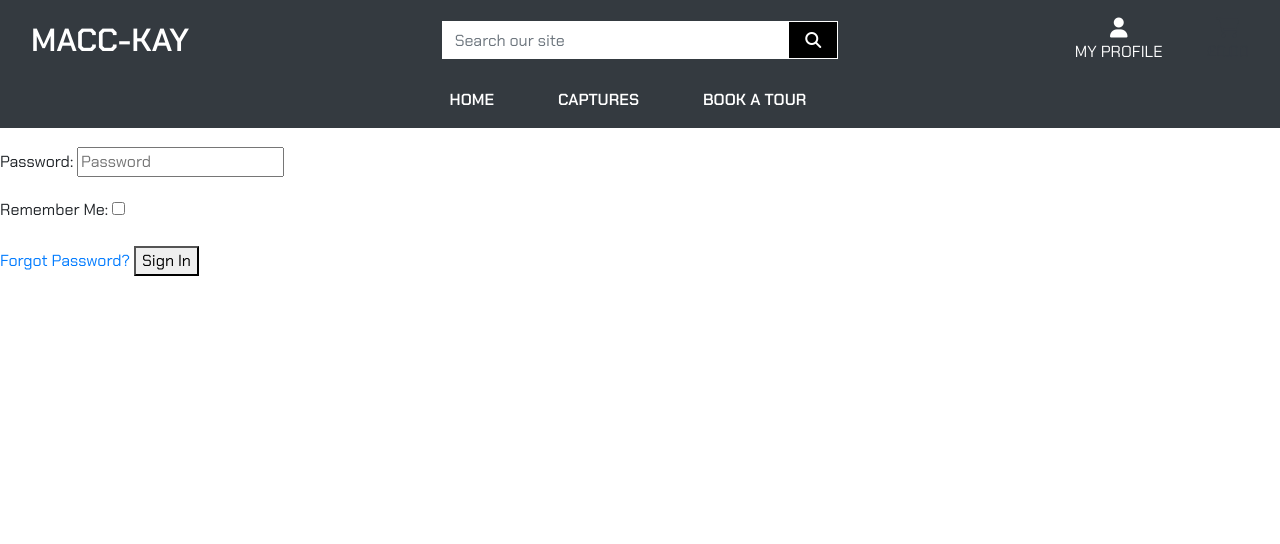
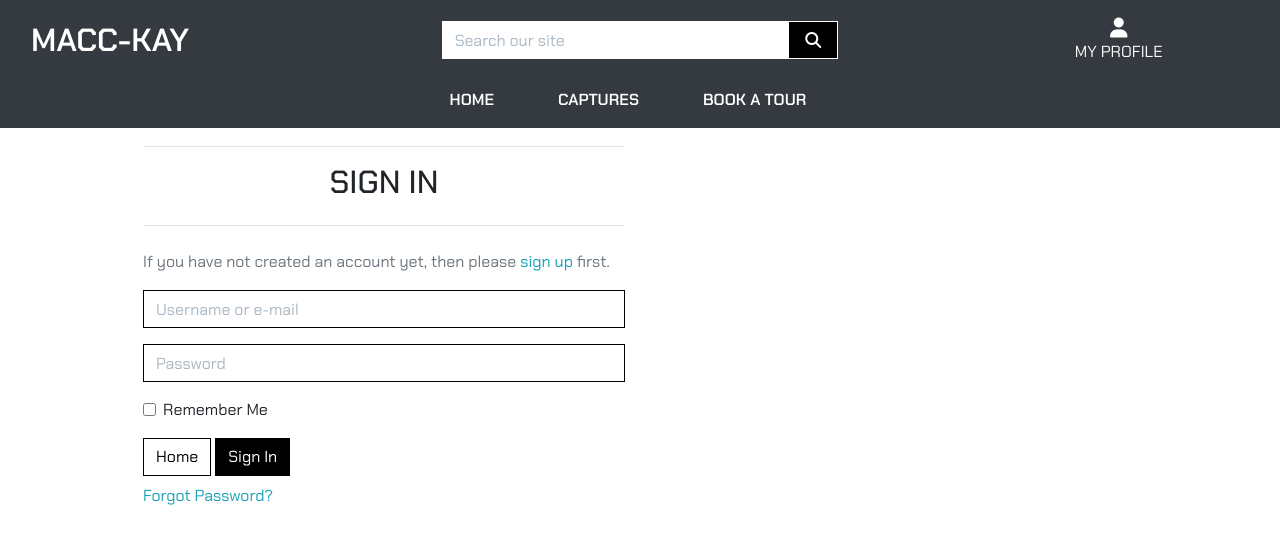
Before and after one commit to Code-Institute-Submissions/Juliya91-macc-kay, a Django app: page /accounts/login/ in a window 1280 px wide. Shown: the top 544 px of the page. Run offline with Django 3.2, Linux system fonts and the light colour scheme; some libraries are stand-ins or nearby versions.

Commit message:
Add css to allauth login & logout

```diff
--- a/static/css/base.css
+++ b/static/css/base.css
@@ -120,7 +120,72 @@
     cursor: pointer;
 }
 
+input[name='q']::placeholder {
+    color: #aab7c4;
+}
+
 /* -------------------------------- Media Queries */
+
+/* Slightly larger container on xl screens */
+@media (min-width: 1200px) {
+    .container {
+      max-width: 80%;
+    }
+  }
+
+  /* Allauth form formatting */
+
+  .allauth-form-inner-content p {
+      margin-top: 1.5rem; /* mt-4 */
+      color: #6c757d; /* text-secondary */
+  }
+
+  .allauth-form-inner-content input {
+      border-color: #000;
+      border-radius: 0;
+  }
+
+  .allauth-form-inner-content label:not([for='id_remember']) {
+      display: none;
+  }
+
+  .allauth-form-inner-content input::placeholder {
+      color: #aab7c4;
+  }
+
+  .allauth-form-inner-content button,
+  .allauth-form-inner-content input[type='submit'] {
+      /* btn */
+      display: inline-block;
+      font-weight: 400;
+      color: #fff;
+      text-align: center;
+      vertical-align: middle;
+      -webkit-user-select: none;
+      -moz-user-select: none;
+      -ms-user-select: none;
+      user-select: none;
+      background-color: #000;
+      border: 1px solid #000;
+      padding: .375rem .75rem;
+      font-size: 1rem;
+      line-height: 1.5;
+      border-radius: 0;
+
+      /* standard bootstrap btn transitions */
+      transition: color .15s ease-in-out,background-color .15s ease-in-out,border-color .15s ease-in-out,box-shadow .15s ease-in-out;
+  }
+
+  .allauth-form-inner-content button:hover,
+  .allauth-form-inner-content input[type='submit']:hover {
+      color: #fff;
+      background-color: #222;
+      border-color: #222;
+  }
+
+  .allauth-form-inner-content a {
+      color: #17a2b8; /* text-info */
+  }
 
 /* fixed top navbar only on medium and up */
 @media (min-width: 992px) {
--- a/templates/allauth/account/base.html
+++ b/templates/allauth/account/base.html
@@ -1 +1,15 @@
 {% extends "base.html" %}
+
+{% block content %}
+    <div class="container header-container">
+        <div class="overlay"></div>
+        <div class="row">
+            <div class="col-12 col-md-6">
+                <div class="allauth-form-inner-content">
+                    {% block inner_content %}
+                    {% endblock %}
+                </div>
+            </div>
+        </div>
+    </div>
+{% endblock %}
--- a/templates/allauth/account/email_confirm.html
+++ b/templates/allauth/account/email_confirm.html
@@ -6,8 +6,10 @@
 {% block head_title %}{% trans "Confirm E-mail Address" %}{% endblock %}
 
 
-{% block content %}
-<h1>{% trans "Confirm E-mail Address" %}</h1>
+{% block inner_content %}
+<hr>
+<h2 class="logo-font mb-4">{% trans "Confirm E-mail Address" %}</h2>
+<hr>
 
 {% if confirmation %}
 
--- a/templates/allauth/account/login.html
+++ b/templates/allauth/account/login.html
@@ -5,9 +5,11 @@
 
 {% block head_title %}{% trans "Sign In" %}{% endblock %}
 
-{% block content %}
+{% block inner_content %}
 
-<h1>{% trans "Sign In" %}</h1>
+<hr>
+<h2 class="logo-font mb-4">{% trans "Sign In" %}</h2>
+<hr>
 
 {% get_providers as socialaccount_providers %}
 
@@ -35,12 +37,15 @@
 
 <form class="login" method="POST" action="{% url 'account_login' %}">
   {% csrf_token %}
-  {{ form.as_p }}
+  {{ form|crispy }}
   {% if redirect_field_value %}
   <input type="hidden" name="{{ redirect_field_name }}" value="{{ redirect_field_value }}" />
   {% endif %}
-  <a class="button secondaryAction" href="{% url 'account_reset_password' %}">{% trans "Forgot Password?" %}</a>
+  <a class="btn btn-outline-black rounded-0" href="{% url 'home' %}">Home</a>
   <button class="primaryAction" type="submit">{% trans "Sign In" %}</button>
+  <p class="mt-2">
+    <a class="button secondaryAction" href="{% url 'account_reset_password' %}">{% trans "Forgot Password?" %}</a>
+  </p>
 </form>
 
 {% endblock %}
```
